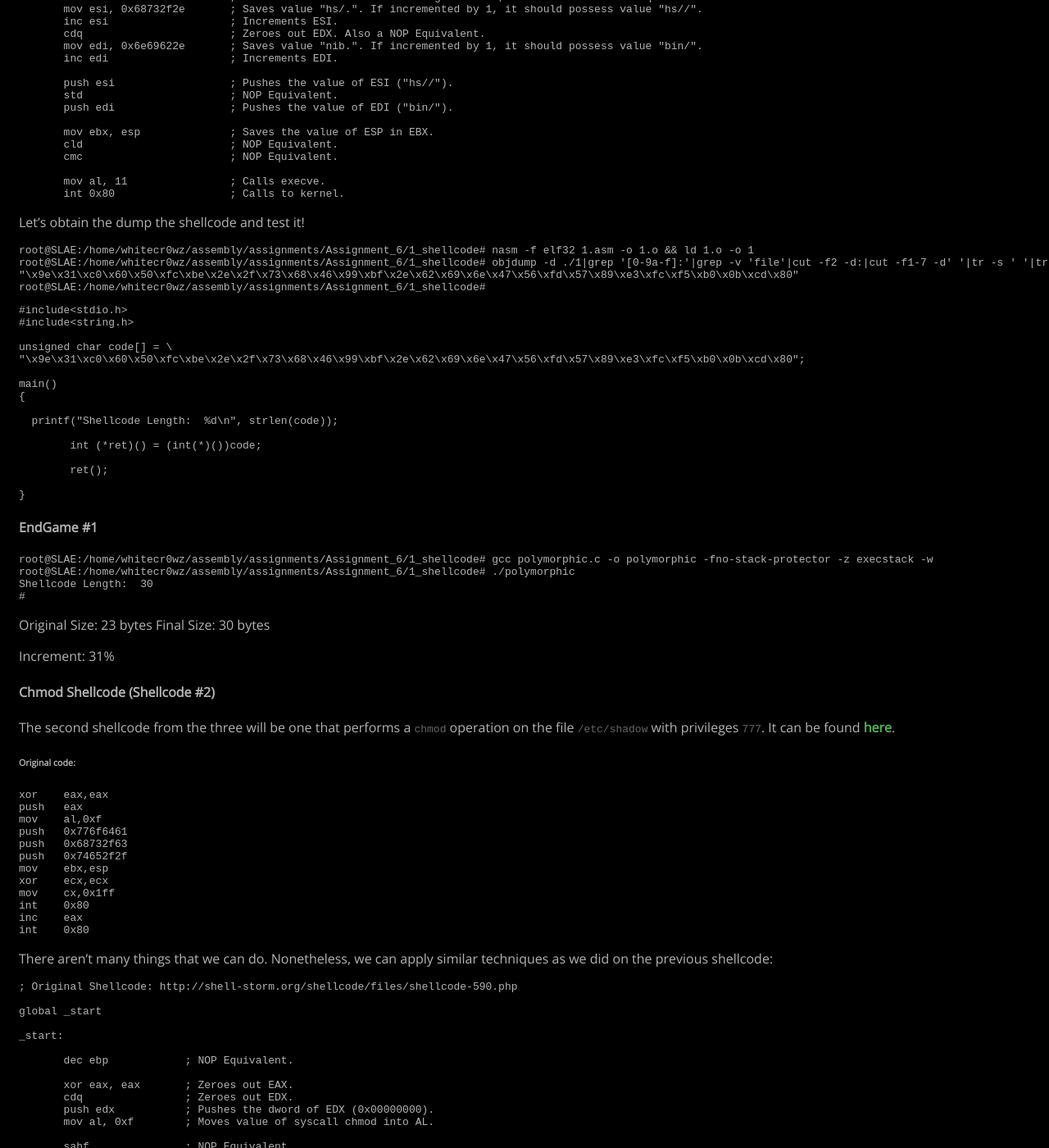
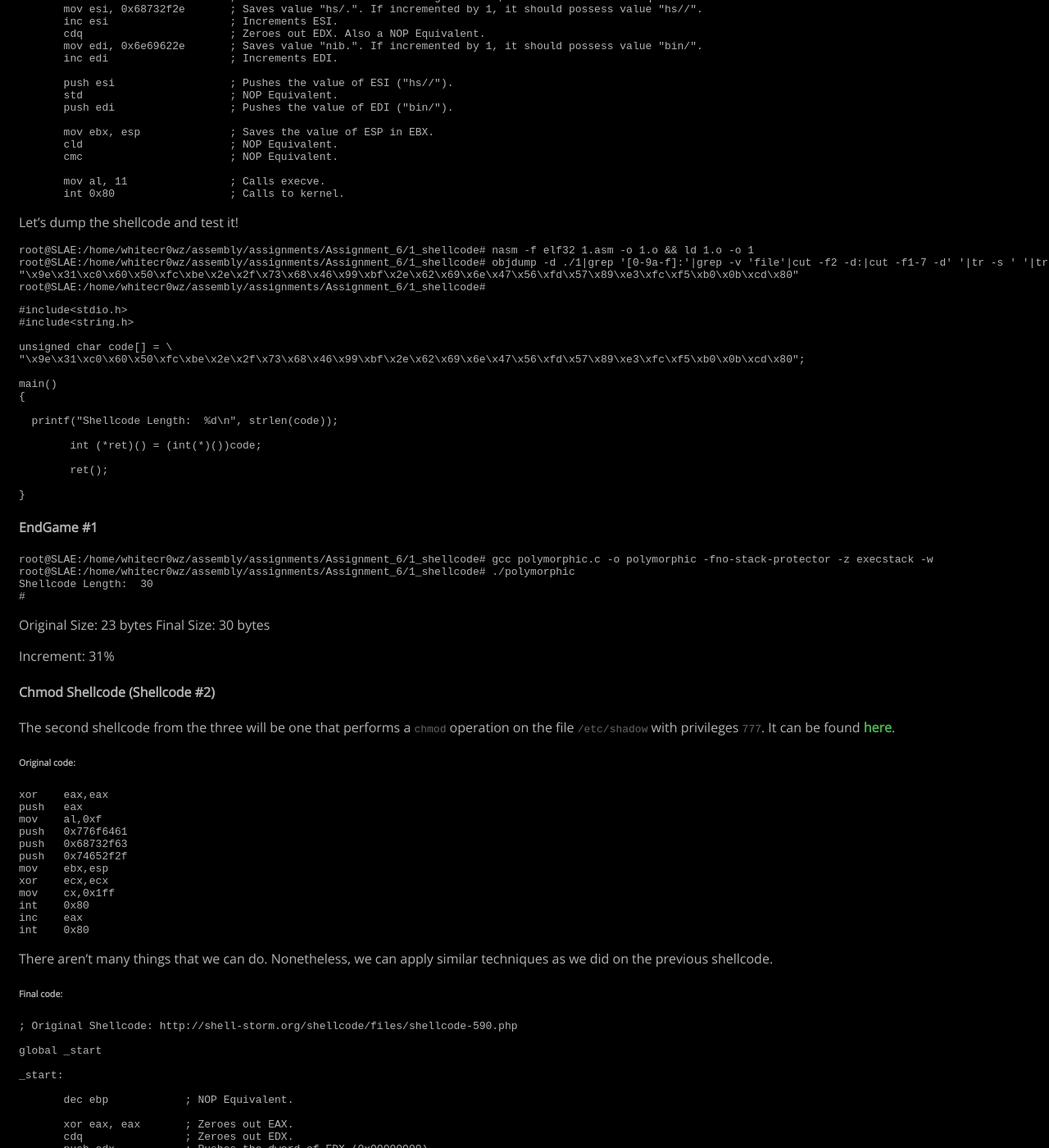
Before and after one commit to whitecr0wz/whitecr0wz.github.io, a Jekyll site: the page built from _posts/posts/2021-01-17-SLAE-Polymorphic.md, in a window 1280 px wide and 1400 px high, scrolled down 1016 px. Shown: the whole window at 82% size. Built offline with Jekyll 4.4.1, drawn with Linux system fonts in a browser that asks for light colours; some of the changed text lies outside the part shown.

Commit message:
Update 2021-01-17-SLAE-Polymorphic.md

````diff
--- a/_posts/posts/2021-01-17-SLAE-Polymorphic.md
+++ b/_posts/posts/2021-01-17-SLAE-Polymorphic.md
@@ -72,7 +72,7 @@ _start:
        int 0x80                  ; Calls to kernel.
 ```
 
-Let's obtain the dump the shellcode and test it!
+Let's dump the shellcode and test it!
 
 ```term
 root@SLAE:/home/whitecr0wz/assembly/assignments/Assignment_6/1_shellcode# nasm -f elf32 1.asm -o 1.o && ld 1.o -o 1
@@ -135,7 +135,9 @@ inc    eax
 int    0x80
 ```
 
-There aren't many things that we can do. Nonetheless, we can apply similar techniques as we did on the previous shellcode:
+There aren't many things that we can do. Nonetheless, we can apply similar techniques as we did on the previous shellcode.
+
+###### Final code:
 
 ```term
 ; Original Shellcode: http://shell-storm.org/shellcode/files/shellcode-590.php
@@ -171,7 +173,7 @@ _start:
        int 0x80           ; Call to kernel.
 ```
 
-Let's obtain the dump the shellcode and test it!
+Let's dump the shellcode and test it!
 
 ```term
 root@SLAE:/home/whitecr0wz/assembly/assignments/Assignment_6/2_shellcode# nasm -f elf32 1.asm -o 1.o && ld 1.o -o 1
````
